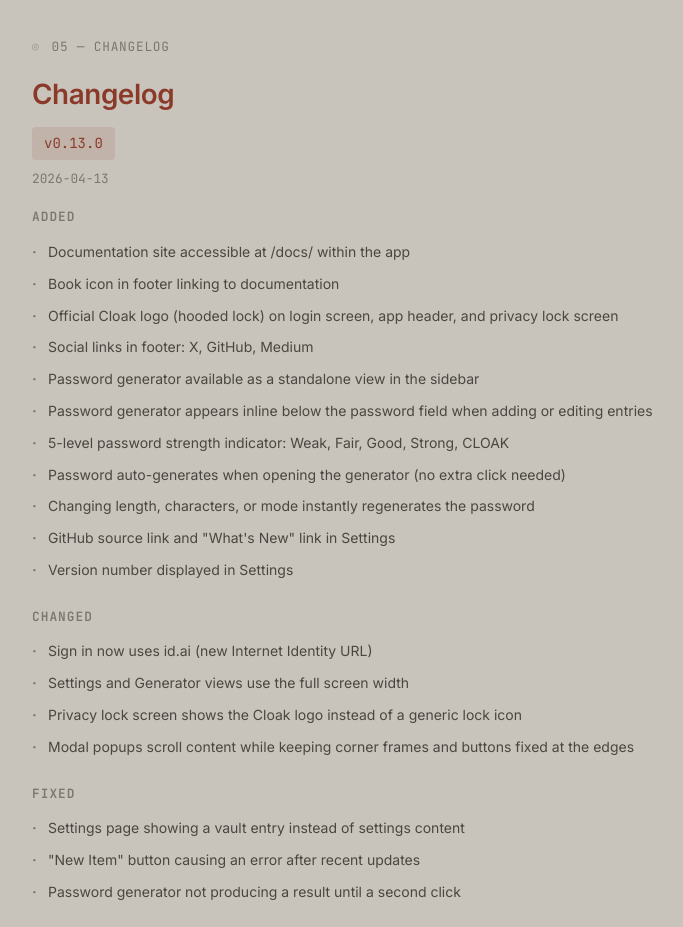
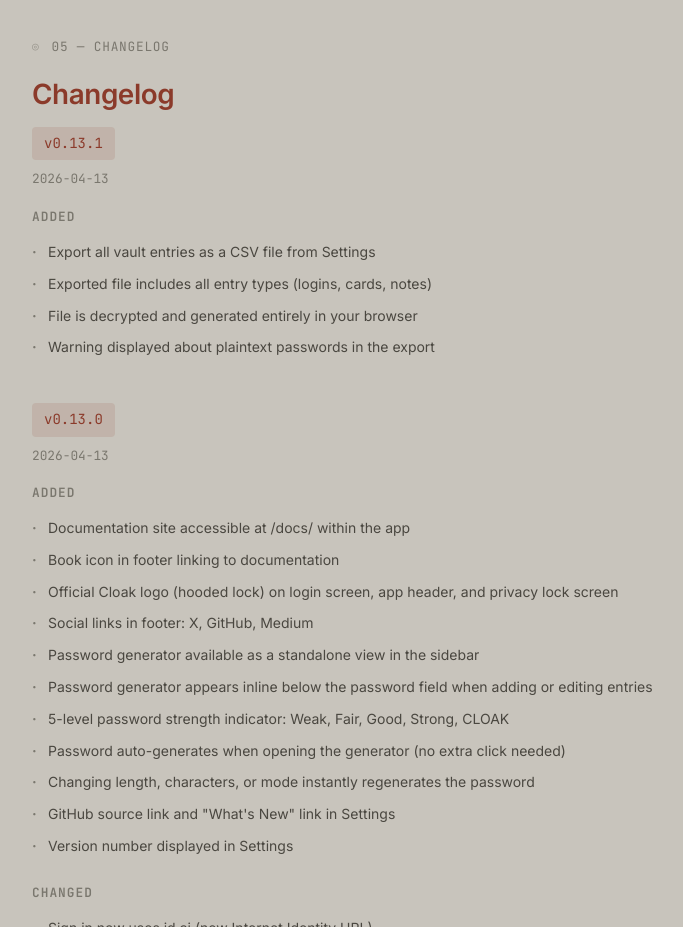
Before and after one commit to Cloakencrypt/cloakencrypt, a plain HTML site: page docs/index.html in a window 1280 px wide. Shown: the part 3120-4047 px from the top of the page, without its empty margins (398-1081 px from the left). Drawn offline with Linux system fonts and the light colour scheme; files whose address does not match are found by name.

Commit message:
v0.13.1: Export vault entries as CSV from Settings

```diff
--- a/backend/Cargo.toml
+++ b/backend/Cargo.toml
@@ -1,5 +1,5 @@
 [package]
-name = "cloak_backend"
+name = "ic_vault_backend"
 version = "0.1.0"
 edition = "2021"
 
--- a/docs/index.html
+++ b/docs/index.html
@@ -1178,6 +1178,22 @@
         <div class="reg-mark">05 — Changelog</div>
         <h2>Changelog</h2>
 
+        <!-- v0.13.1 -->
+        <div class="changelog-version">
+          <div class="version-tag">v0.13.1</div>
+          <div class="version-date">2026-04-13</div>
+
+          <div class="changelog-category">
+            <h4>Added</h4>
+            <ul>
+              <li>Export all vault entries as a CSV file from Settings</li>
+              <li>Exported file includes all entry types (logins, cards, notes)</li>
+              <li>File is decrypted and generated entirely in your browser</li>
+              <li>Warning displayed about plaintext passwords in the export</li>
+            </ul>
+          </div>
+        </div>
+
         <!-- v0.13.0 -->
         <div class="changelog-version">
           <div class="version-tag">v0.13.0</div>
--- a/frontend/package.json
+++ b/frontend/package.json
@@ -1,5 +1,5 @@
 {
-  "name": "cloak-frontend",
+  "name": "ic-vault-frontend",
   "private": true,
   "version": "0.1.0",
   "type": "module",
--- a/icp.yaml
+++ b/icp.yaml
@@ -5,7 +5,7 @@ canisters:
     recipe:
       type: "@dfinity/rust@v3.2.0"
       configuration:
-        package: cloak_backend
+        package: ic_vault_backend
 
   - name: frontend
     recipe:
```
Also changed, not shown: frontend/index.html (+1 -1 lines), CHANGELOG.md, frontend/dist/index.html.
